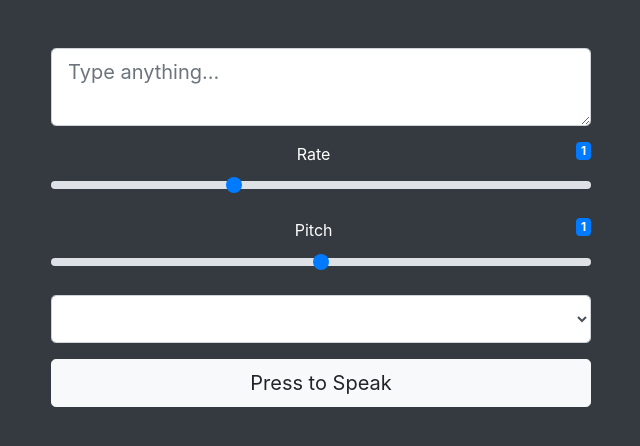
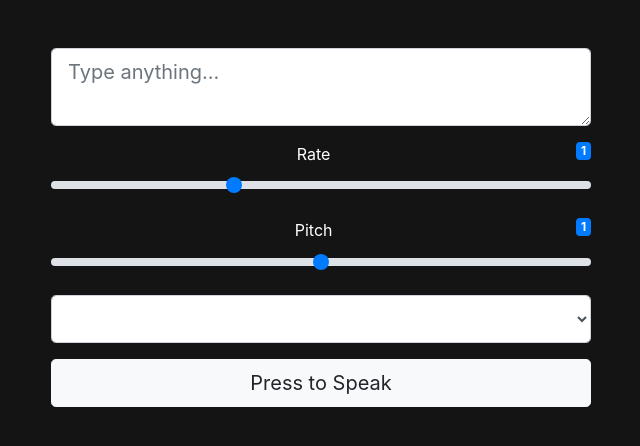
Before and after one commit to edjunma/type-n-speech, a plain HTML site: page index.html in a window 1280 px wide. Shown: the whole page, without its empty margins (319-959 px from the left). Drawn offline with nearby package versions, Linux system fonts and the light colour scheme.

Commit message:
Adding background animation in body

```diff
--- a/index.html
+++ b/index.html
@@ -11,10 +11,15 @@
       crossorigin="anonymous"
     />
 
+    <style>
+      body {
+        background: #141414;
+      }
+    </style>
     <title>Type-N-Speech</title>
   </head>
 
-  <body class="bg-dark text-white">
+  <body class="text-white">
     <div class="container text-center">
       <img src="img/speech.png" alt="" class="mb-5" />
       <div class="row">
--- a/js/main.js
+++ b/js/main.js
@@ -9,6 +9,7 @@ const rate = document.querySelector("#rate");
 const rateValue = document.querySelector("#rate-value");
 const pitch = document.querySelector("#pitch");
 const pitchValue = document.querySelector("#pitch-value");
+const body = document.querySelector("body");
 
 // Init voices array
 let voices = [];
@@ -37,6 +38,9 @@ if (synth.onvoiceschanged !== undefined) {
 
 // Speak
 const speak = () => {
+  // Add background animation
+  body.style.background = "#141414 url(../img/wave.gif)";
+  body.style.backgroundRepeat = "repeat-x";
   // Check if speaking
   if (synth.speaking) {
     console.error("Already speaking...");
```
